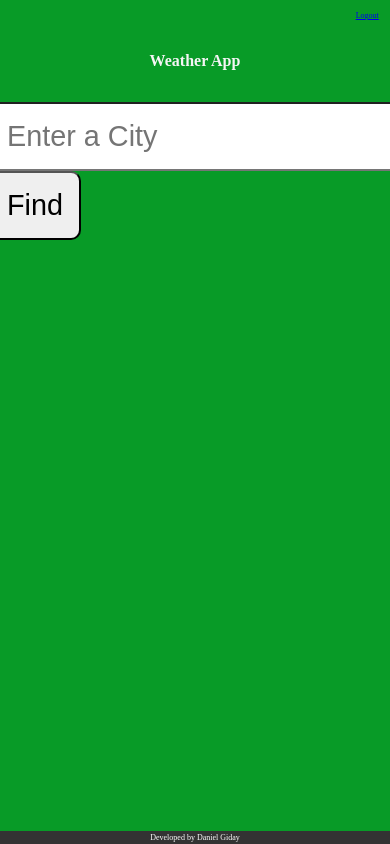
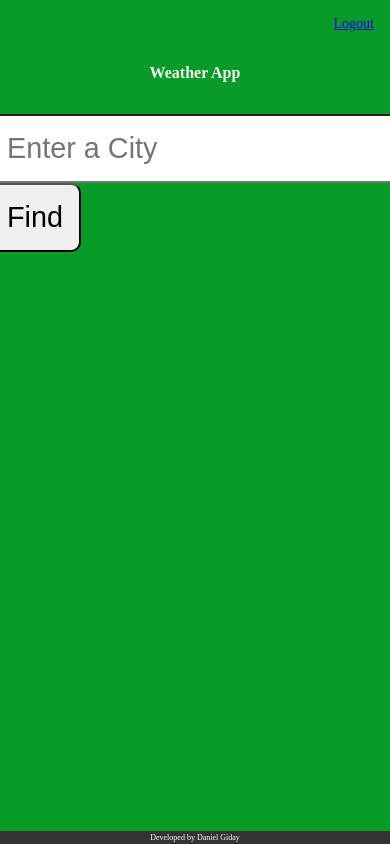
Before and after one commit to codewithdani/weather_app, a Flask app: page /index in a window 390 px wide; the page is wider, and only the part inside the window is pictured. Run offline with Flask 3, Linux system fonts and the light colour scheme.

Commit message:
css update

```diff
--- a/static/styles/style.css
+++ b/static/styles/style.css
@@ -58,11 +58,11 @@ th, td {
     }
 
     .navbar a {
-        font-size: 8px; /* Reduce font size for mobile */
+        font-size: 14px; /* Reduce font size for mobile */
     }
 
     body {
-        padding: .7rem; /* Reduce body padding for mobile */
+        padding: 1rem; /* Reduce body padding for mobile */
         font-size: 8px;
     }
 
```
